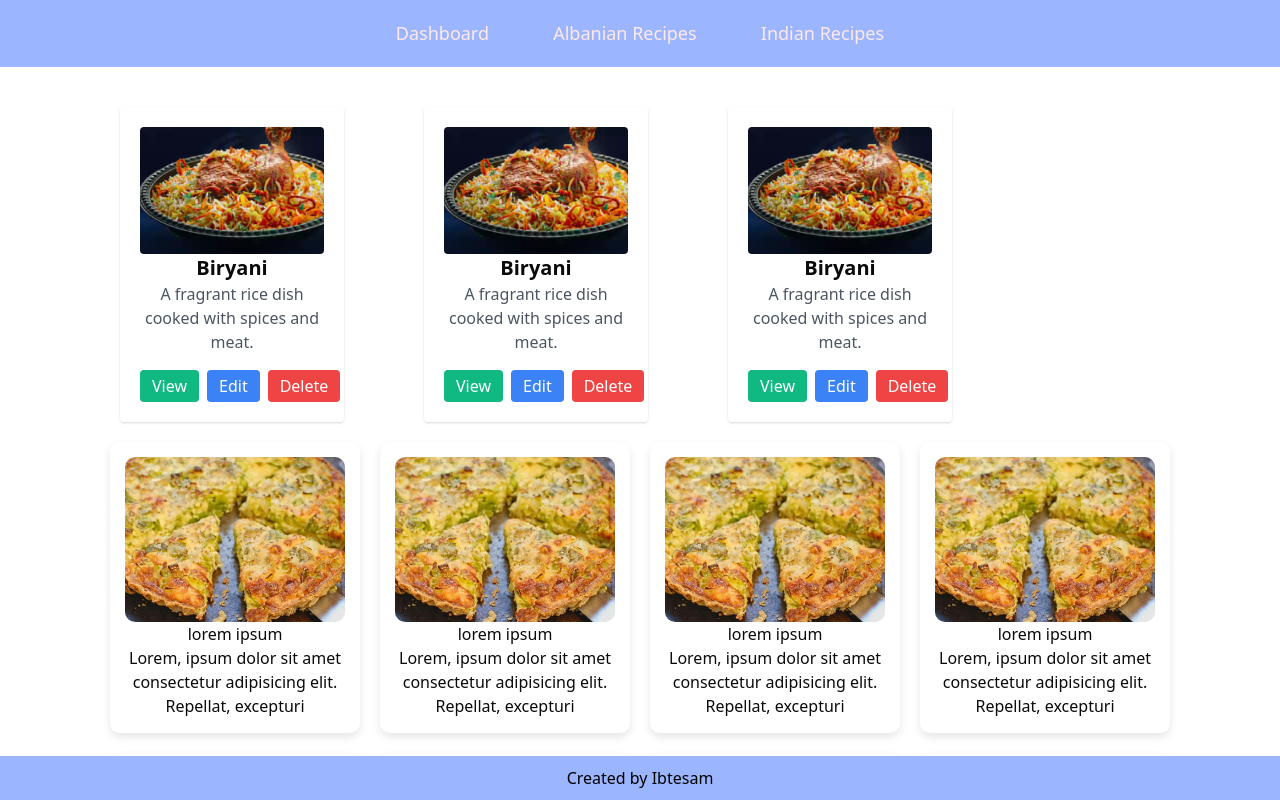
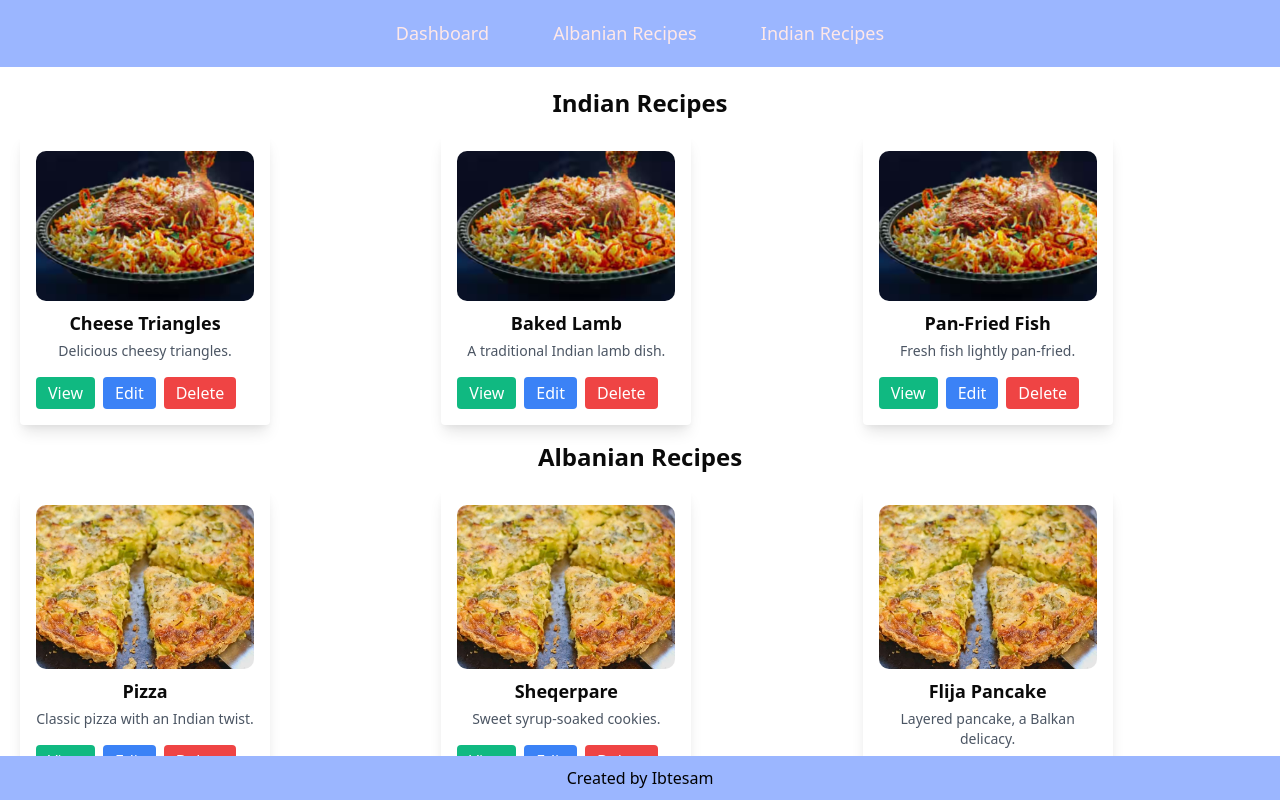
Before and after one commit to IBTISSAM-SOWAR/project3, a plain HTML site: page index.html in a window 1280 px wide. Both pictures are taken after a click on the link "Dashboard". Shown: the top 800 px of the page. Drawn offline with nearby package versions, Linux system fonts and the light colour scheme.

Commit message:
modified the code

```diff
--- a/index.html
+++ b/index.html
@@ -11,52 +11,14 @@
     <header>
         <nav>
             <ul>
-                <li><a href="#" id="dashboard">Dashboard</a></li>
-                <li><a href="#" id="recipes">Albanian Recipes</a></li>
-                <li><a href="#" id="indian">Indian Recipes</a></li>
+                <li><a href="#" id="tab-dashboard">Dashboard</a></li>
+                <li><a href="#" id="tab-albanian">Albanian Recipes</a></li>
+                <li><a href="#" id="tab-indian">Indian Recipes</a></li>
             </ul>
         </nav>
     </header>
 
-    <main id="content" >
-        <div id="indian-rec" class="hidden container  mx-auto p-5  ">
-            <div  class=" grid grid-cols-1 md:grid-cols-2 lg:grid-cols-3 ">
-                <div class="bg-white ml-20 w-56 p-5 rounded shadow ">
-                    <img src="images/the-biryan-sarbahal-jharsuguda-biryani-restaurants-0rzc2s08xi.avif" class="rounded w-56" alt="">
-                    <h2 class="text-xl font-semibold" id="title">Biryani</h2>
-                    <p class="text-gray-600">A fragrant rice dish cooked with spices and meat.</p>
-                    <div class="mt-4 flex space-x-2">
-                        <button class="bg-green-500 text-white px-3 py-1 rounded" onclick="alert('Biryani')">View</button>
-                        <button class="bg-blue-500 text-white px-3 py-1 rounded">Edit</button>
-                        <button class="bg-red-500 text-white px-3 py-1 rounded">Delete</button>
-                    </div>
-                </div>
-
-
-                <div class="bg-white w-56 p-5 rounded shadow ml-20">
-                    <img src="images/the-biryan-sarbahal-jharsuguda-biryani-restaurants-0rzc2s08xi.avif"class="rounded w-56" alt="">
-                    <h2 class="text-xl font-semibold">Biryani</h2>
-                    <p class="text-gray-600">A fragrant rice dish cooked with spices and meat.</p>
-                    <div class="mt-4 flex space-x-2">
-                        <button class="bg-green-500 text-white px-3 py-1 rounded" onclick="alert('Biryani')">View</button>
-                        <button class="bg-blue-500 text-white px-3 py-1 rounded">Edit</button>
-                        <button class="bg-red-500 text-white px-3 py-1 rounded">Delete</button>
-                    </div>
-                </div>
-
-                <div class="bg-white w-56 p-5 rounded shadow ml-20">
-                    <img src="images/the-biryan-sarbahal-jharsuguda-biryani-restaurants-0rzc2s08xi.avif"class="rounded w-56" alt="">
-                    <h2 class="text-xl font-semibold">Biryani</h2>
-                    <p class="text-gray-600">A fragrant rice dish cooked with spices and meat.</p>
-                    <div class="mt-4 flex space-x-2">
-                        <button class="bg-green-500 text-white px-3 py-1 rounded" onclick="alert('Biryani')">View</button>
-                        <button class="bg-blue-500 text-white px-3 py-1 rounded">Edit</button>
-                        <button class="bg-red-500 text-white px-3 py-1 rounded">Delete</button>
-                    </div>
-                </div>
-            </div>
-        </div>
-    </main>
+    <main id="content"></main>
 
     <footer >
         <p>Created by Ibtesam</p>
--- a/script.js
+++ b/script.js
@@ -1,55 +1,82 @@
-let all = document.getElementById('dashboard');
-let albiena = document.getElementById('recipes');
-let cheng = document.getElementById('indian-rec');
+
+let tabDashboard = document.getElementById('tab-dashboard');
+let tabAlbanian = document.getElementById('tab-albanian');
+let tabIndian = document.getElementById('tab-indian');
 let content = document.getElementById('content');
-let indian = document.getElementById('indian');
 
-all.addEventListener('click', function() {
-    cheng.classList.remove('hidden');
-    cheng.classList.add('flex');
-    const recipeHTML = showRecipes();
-    content.innerHTML+= recipeHTML;
+tabDashboard.addEventListener('click', function () {
+    const ir = indianRecipes();
+    const ar = albanianRecipes();
+
+    content.innerHTML = ir + ar;
 });
 
-albiena.addEventListener('click', function() {
-    cheng.classList.remove('flex');
-    cheng.classList.add('hidden');
-    const recipeHTML = showRecipes();
-    content.innerHTML = recipeHTML;
+tabAlbanian.addEventListener('click', function () {
+    const ar = albanianRecipes();
+    content.innerHTML = ar;
 });
 
-indian.addEventListener('click', function() {
-     cheng.classList.remove('hidden');
-     cheng.classList.add('flex');
-
+tabIndian.addEventListener('click', function () {
+    const ir = indianRecipes();
+    content.innerHTML = ir;
 });
 
+function indianRecipes() {
+    const recipes = [
+        { title: 'Cheese Triangles', description: 'Delicious cheesy triangles.', image: 'images/immge.jpg' },
+        { title: 'Baked Lamb', description: 'A traditional Indian lamb dish.', image: 'images/immge.jpg' },
+        { title: 'Pan-Fried Fish', description: 'Fresh fish lightly pan-fried.', image: 'images/immge.jpg' },
 
-function showRecipes() {
-    const recipes = [
-        { title: 'lorem ipsum', description: 'Lorem, ipsum dolor sit amet consectetur adipisicing elit. Repellat, excepturi', image: 'images/immg.jpg' },
-        { title: 'lorem ipsum', description: 'Lorem, ipsum dolor sit amet consectetur adipisicing elit. Repellat, excepturi', image: 'images/immg.jpg' },
-        { title: 'lorem ipsum', description: 'Lorem, ipsum dolor sit amet consectetur adipisicing elit. Repellat, excepturi', image: 'images/immg.jpg' },
-        { title: 'lorem ipsum', description: 'Lorem, ipsum dolor sit amet consectetur adipisicing elit. Repellat, excepturi', image: 'images/immg.jpg' },
-        { title: 'lorem ipsum', description: 'Lorem, ipsum dolor sit amet consectetur adipisicing elit. Repellat, excepturi', image: 'images/immg.jpg' },
-        { title: 'lorem ipsum', description: 'Lorem, ipsum dolor sit amet consectetur adipisicing elit. Repellat, excepturi', image: 'images/immg.jpg' },
-        { title: 'lorem ipsum', description: 'Lorem, ipsum dolor sit amet consectetur adipisicing elit. Repellat, excepturi', image: 'images/immg.jpg' },
-        { title: 'lorem ipsum', description: 'Lorem, ipsum dolor sit amet consectetur adipisicing elit. Repellat, excepturi', image: 'images/immg.jpg' },
-        { title: 'lorem ipsum', description: 'Lorem, ipsum dolor sit amet consectetur adipisicing elit. Repellat, excepturi', image: 'images/immg.jpg' },
-        { title: 'lorem ipsum', description: 'Lorem, ipsum dolor sit amet consectetur adipisicing elit. Repellat, excepturi', image: 'images/immg.jpg' }
     ];
 
-    let recipeHTML = '<div class="recipe-list">';
+    let recipeHTML = `<div class="indian-recipe-list">
+        <h1 class="text-2xl font-semibold mb-4">Indian Recipes</h1>
+        <div class="grid grid-cols-1 md:grid-cols-2 lg:grid-cols-3 gap-6">`;
+
     recipes.forEach(recipe => {
         recipeHTML += `
-            <div class="recipe-item">
-                <img src="${recipe.image}" alt="${recipe.title}">
-                <h3>${recipe.title}</h3>
-                <p>${recipe.description}</p>
-            </div>
-        `;
+            <div class="recipe-item bg-white rounded shadow-lg p-4">
+                <img class="w-full h-36 object-cover rounded" src="${recipe.image}" alt="${recipe.title}">
+                <h3 class="text-lg font-bold mt-2">${recipe.title}</h3>
+                <p class="text-gray-600 text-sm mt-1">${recipe.description}</p>
+                <div class="mt-4 flex space-x-2">
+                    <button class="bg-green-500 text-white px-3 py-1 rounded" onclick="alert('${recipe.title}')">View</button>
+                    <button class="bg-blue-500 text-white px-3 py-1 rounded edit-button">Edit</button>
+                    <button class="bg-red-500 text-white px-3 py-1 rounded">Delete</button>
+                </div>
+            </div>`;
     });
-    recipeHTML += '</div>';
 
+    recipeHTML += '</div></div>';
     return recipeHTML;
 }
+
+function albanianRecipes() {
+    const recipes = [
+        { title: 'Pizza', description: 'Classic pizza with an Indian twist.', image: 'images/immg.jpg' },
+        { title: 'Sheqerpare', description: 'Sweet syrup-soaked cookies.', image: 'images/immg.jpg' },
+        { title: 'Flija Pancake', description: 'Layered pancake, a Balkan delicacy.', image: 'images/immg.jpg' },
+        { title: 'Revani Cake', description: 'Traditional semolina-based dessert.', image: 'images/immg.jpg' }
+    ];
+
+    let recipeHTML = `<div class="albanian-recipe-list">
+        <h1 class="text-2xl font-semibold mb-4 mt-4">Albanian Recipes</h1>
+        <div class="grid grid-cols-1 md:grid-cols-2 lg:grid-cols-3 gap-6">`;
+
+    recipes.forEach(recipe => {
+        recipeHTML += `
+            <div class="recipe-item bg-white rounded shadow-lg p-4">
+                <img class="w-full h-36 object-cover rounded" src="${recipe.image}" alt="${recipe.title}">
+                <h3 class="text-lg font-bold mt-2">${recipe.title}</h3>
+                <p class="text-gray-600 text-sm mt-1">${recipe.description}</p>
+                <div class="mt-4 flex space-x-2">
+                    <button class="bg-green-500 text-white px-3 py-1 rounded" onclick="alert('${recipe.title}')">View</button>
+                    <button class="bg-blue-500 text-white px-3 py-1 rounded edit-button">Edit</button>
+                    <button class="bg-red-500 text-white px-3 py-1 rounded">Delete</button>
+                </div>
+            </div>`;
+    });
+
+    recipeHTML += '</div></div>';
+    return recipeHTML;
+}
--- a/style.css
+++ b/style.css
@@ -1,3 +1,4 @@
+
 *{
     padding: 0;
     margin: 0;
@@ -35,7 +36,7 @@ nav ul li a {
 }
 
 nav ul li a:hover {
-    background-color: #ffffffd5;
+    background-color: #c67b58d5;
     border-radius: 5px;
 }
 
@@ -55,7 +56,7 @@ footer {
 
 .recipe-list {
     display: flex;
-    flex-wrap: wrap;
+     flex-wrap: wrap;
     justify-content: center;
     gap: 20px;
 }
@@ -63,7 +64,7 @@ footer {
 .recipe-item {
     background-color:  #ffffff42;
     border-radius: 10px;
-    padding: 15px;
+    padding: 20px;
     box-shadow: 0 4px 8px rgba(0, 0, 0, 0.1);
     width: 250px;
     text-align: center;
```
Also changed, not shown: images/immge.jpg (renamed from images/the-biryan-sarbahal-jharsuguda-biryani-restaurants-0rzc2s08xi.avif), logic.js (added).
